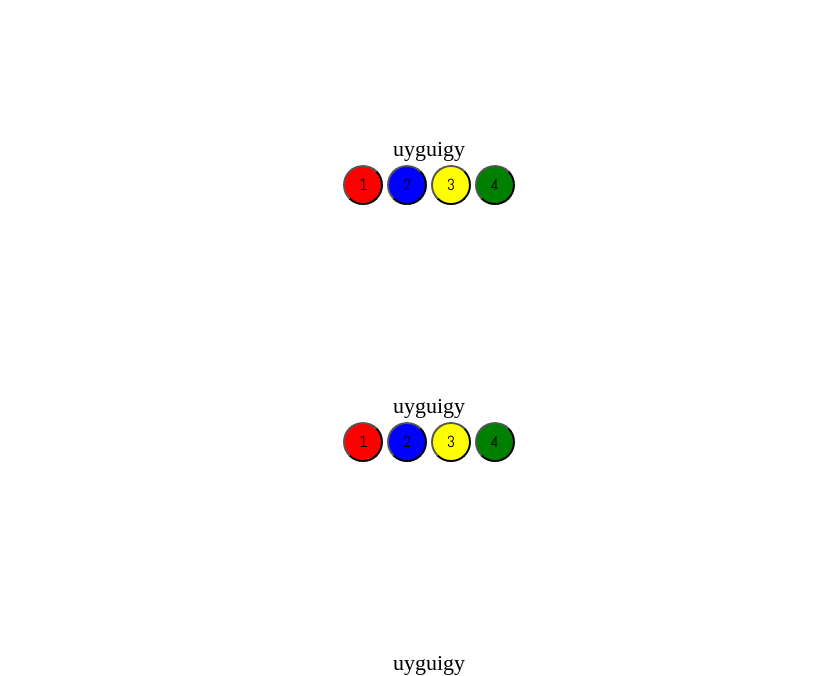
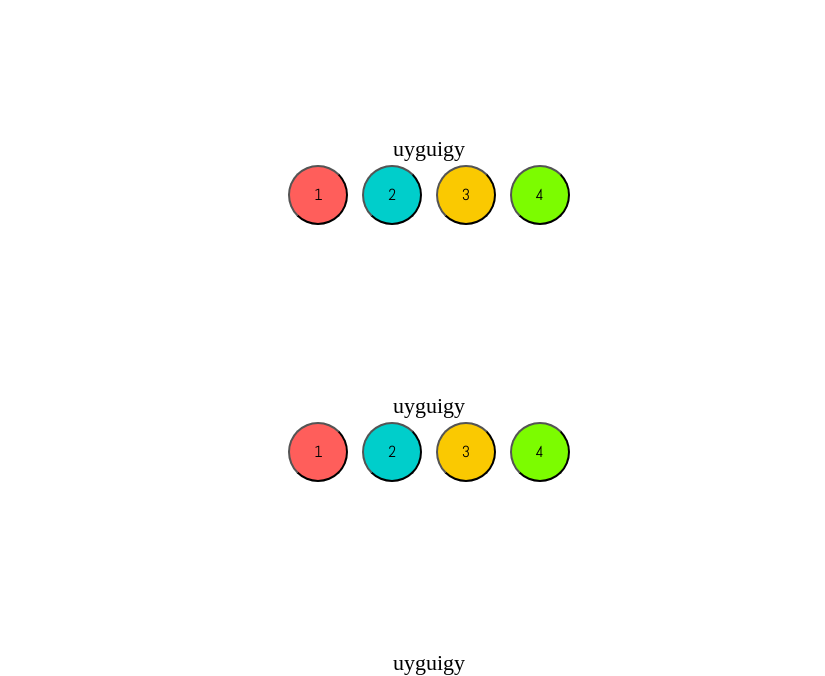
Before and after one commit to Kirill635217/TestTypesOfIntellect, a plain HTML site: page index.html in a window 1280 px wide. Both pictures are taken after a click on the button "ПОЧАТИ". Shown: the part 92-768 px from the top of the page, without its empty margins (226-1051 px from the left). Drawn offline with nearby package versions, Linux system fonts and the light colour scheme.

Commit message:
Выровнял кнопки и изменил их цвет

```diff
--- a/style.css
+++ b/style.css
@@ -10,6 +10,12 @@ body {
 }
 
 /* Main page */
+
+.questionText
+{
+  font-size: medium;
+}
+
 .heading {
   font-size: 52px;
   font-family: "Microsoft Sans Serif";
@@ -135,30 +141,34 @@ p.desc {
 /* Buttons */
 #btn-1
 {
-  width: 40px;
-  height: 40px;
+  width: 60px;
+  height: 60px;
   border-radius: 50%;
   margin-bottom: 50px;
 }
 
 .button-1
 {
-  background-color: red;
+  background-color:#FF5E5B;
+
 }
 
 .button-2
 {
-  background-color: blue;
+  background-color: #00CECB;
+  margin-left: 10px;
 }
 
 .button-3
 {
-  background-color: yellow;
+  background-color: #FAC901;
+  margin-left: 10px;
 }
 
 .button-4
 {
-  background-color: green;
+  background-color:lawngreen;
+  margin-left: 10px;
 }
 
 .btn {
```
